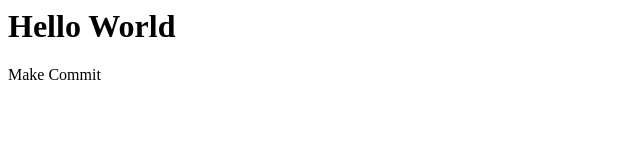
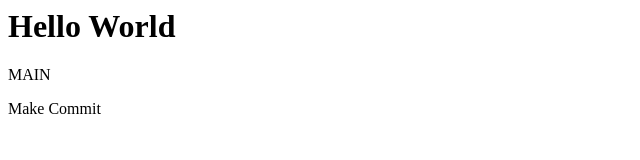
Before and after one commit to RohitSignIn/github_test, a plain HTML site: page index.html in a window 1280 px wide. Shown: the whole page, without its empty margins (0-640 px from the left). Drawn offline with Linux system fonts and the light colour scheme.

Commit message:
Main Branch

```diff
--- a/index.html
+++ b/index.html
@@ -1,3 +1,5 @@
 <h1>Hello World</h1>
 
+<p>MAIN</p>
+
 <p>Make Commit</p>
```
